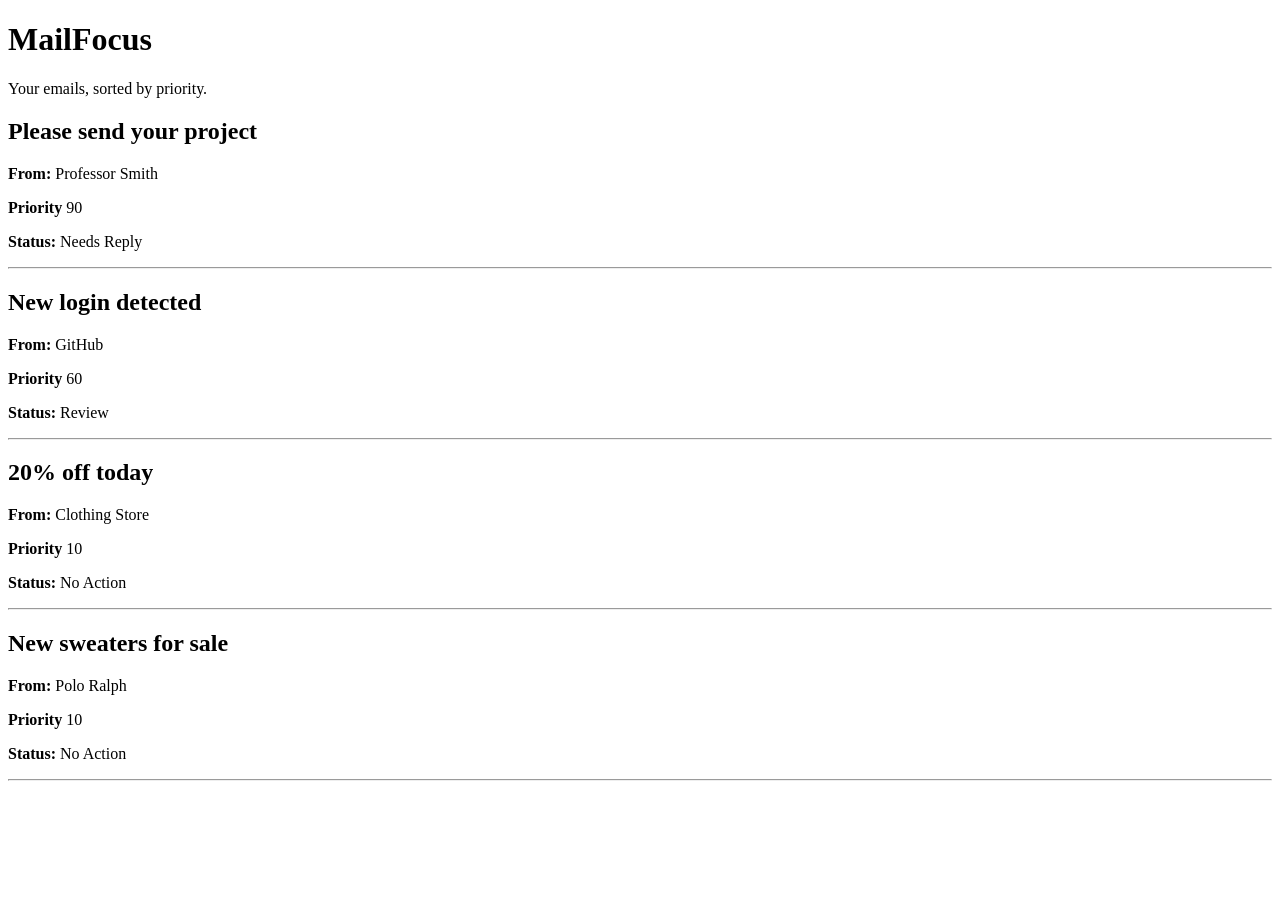
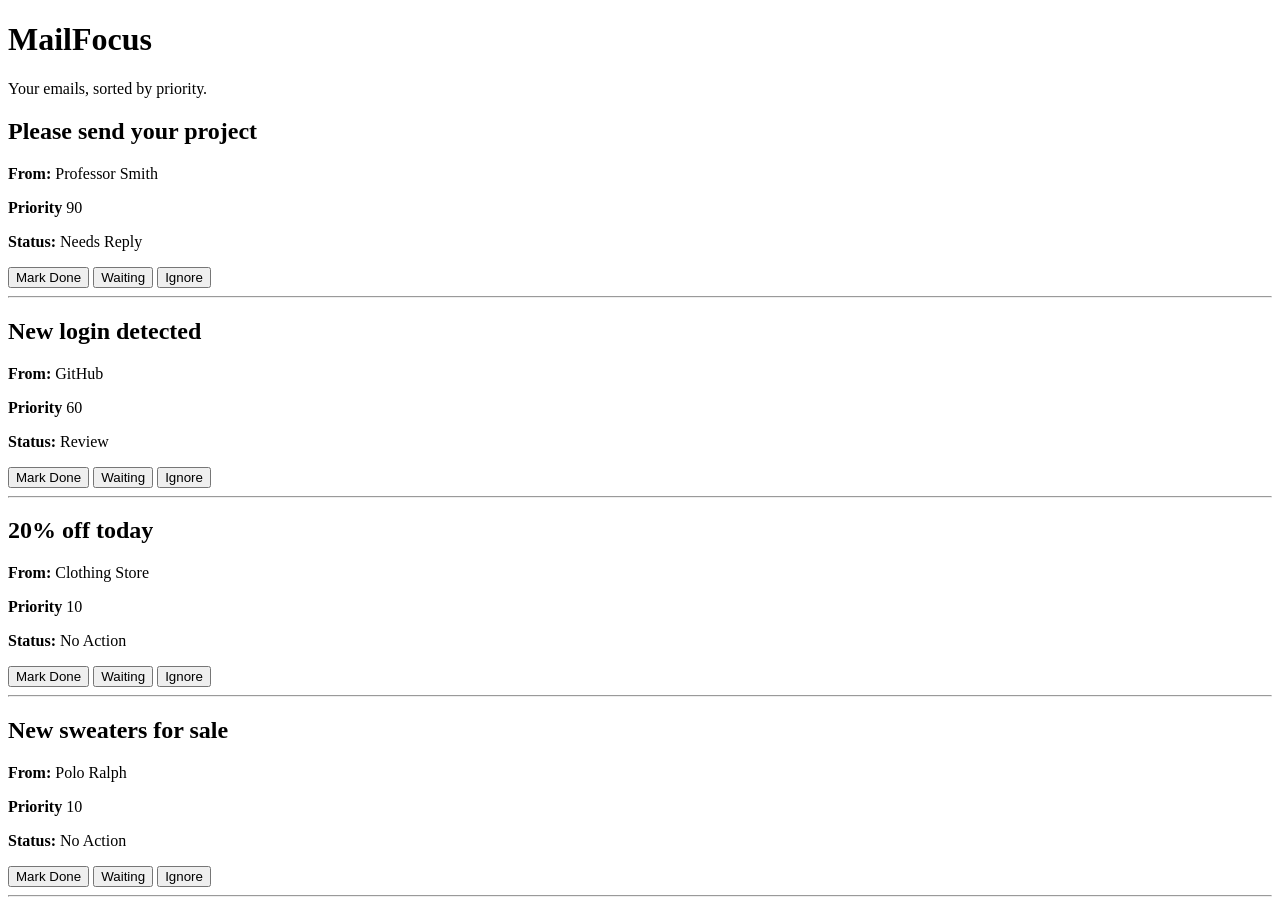
Before and after one commit to Dean-safran/mailFocus, a Flask app: page / in a window 1280 px wide. Before the commit the page ends 781 px from the top, so only its background shows below. Run offline with Flask 3, Linux system fonts and the light colour scheme.

Commit message:
completed fake email dashboard

```diff
--- a/app.py
+++ b/app.py
@@ -4,24 +4,28 @@ app = Flask(__name__)
 
 emails = [
     {
+        "id": 1,
         "sender": "Professor Smith",
         "subject": "Please send your project",
         "priority": 90,
         "status": "Needs Reply"
     },
     {
+        "id": 2,
         "sender": "GitHub",
         "subject": "New login detected",
         "priority": 60,
         "status": "Review"
     },
     {
+        "id": 3,
         "sender": "Clothing Store",
         "subject": "20% off today",
         "priority": 10,
         "status": "No Action"
     },
     {
+        "id": 4,
         "sender": "Polo Ralph",
         "subject": "New sweaters for sale",
         "priority": 10,
@@ -31,8 +35,10 @@ emails = [
 
 @app.route("/")
 def dashboard() :
+    # sort emails
     emails.sort(key=lambda x: x["priority"], reverse=True)
     sorted_emails = emails
+    # pass emails to template
     return render_template('dashboard.html', emails=sorted_emails)
 
 if __name__ == "__main__" :
--- a/templates/dashboard.html
+++ b/templates/dashboard.html
@@ -32,6 +32,11 @@
                 <strong>Status:</strong>
                 {{ email["status"] }}
             </p>
+
+            <button type="button">Mark Done</button>
+            <button type="button">Waiting</button>
+            <button type="button">Ignore</button>
+
             <hr>
         </div>
     {% endfor %}
```
